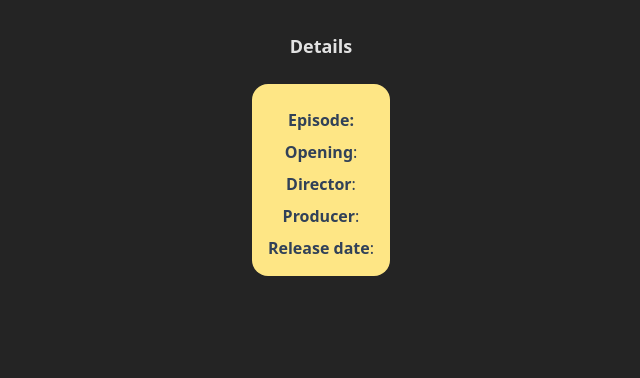
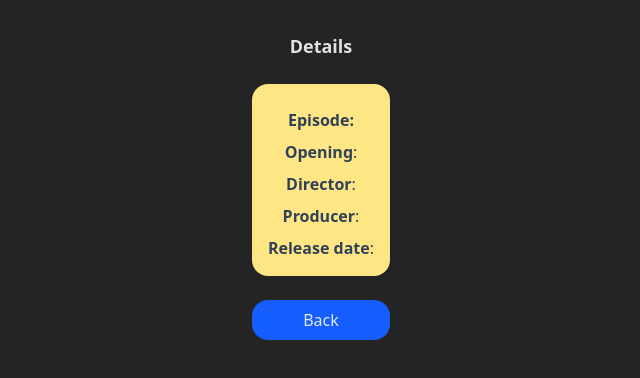
Before and after one commit to Gauthier13/hapi-react-tanstack-rhf-auth, a React (Vite) app in the folder frontend/: page /search/films/1 in a window 1280 px wide. Shown: the top 378 px of the page, without its empty margins (319-959 px from the left). Built offline with nearby package versions, Linux system fonts and the light colour scheme.

Commit message:
Add back button

```diff
--- a/frontend/src/components/cards/DetailsCards/FilmDetailsCard.tsx
+++ b/frontend/src/components/cards/DetailsCards/FilmDetailsCard.tsx
@@ -1,5 +1,5 @@
 import { useSelector } from "react-redux"
-import { useParams } from "react-router"
+import { Link, useParams } from "react-router"
 import type { TFilm } from "../../../validation-schemas/film.schema"
 import type { RootState } from "../../../store/store"
 
@@ -27,6 +27,9 @@ export default function FilmDetailsCard() {
           <span className="font-bold">Release date</span>: {film?.release_date}
         </p>
       </div>
+      <Link to="/search?q=films" className="p-2 bg-blue-600 rounded-2xl">
+        Back
+      </Link>
     </div>
   )
 }
--- a/frontend/src/pages/SearchPage.tsx
+++ b/frontend/src/pages/SearchPage.tsx
@@ -63,8 +63,6 @@ export default function SearchPage() {
 
   useEffect(() => {
     if (result && result.success) {
-      console.log("coucou")
-
       if (result.category === "films") {
         dispatch(setFilms(result.data))
       }
```
